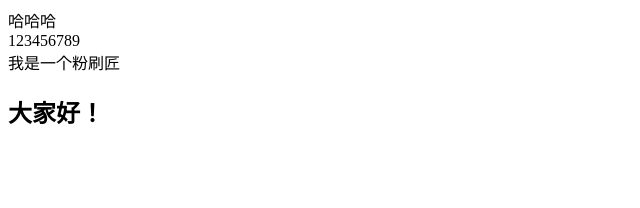
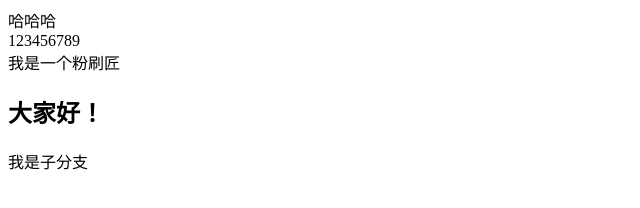
Before and after one commit to 625464m/majing, a plain HTML site: page index.html in a window 1280 px wide. Shown: the whole page, without its empty margins (0-640 px from the left). Drawn offline with Linux system fonts and the light colour scheme.

Commit message:
子分支

```diff
--- a/index.html
+++ b/index.html
@@ -9,5 +9,6 @@
 	<div>123456789</div>
 	<div>我是一个粉刷匠</div>
 	<h2>大家好！</h2>
+	<p>我是子分支</p>
 </body>
 </html>
```
